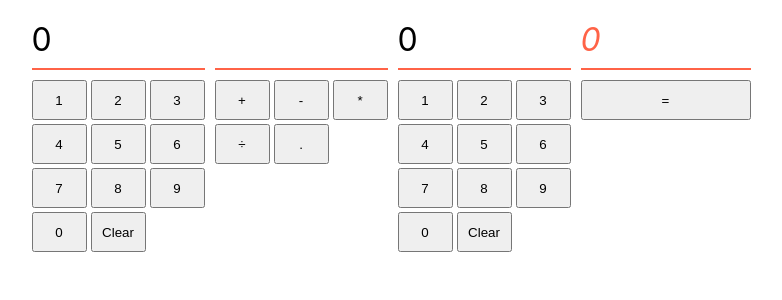
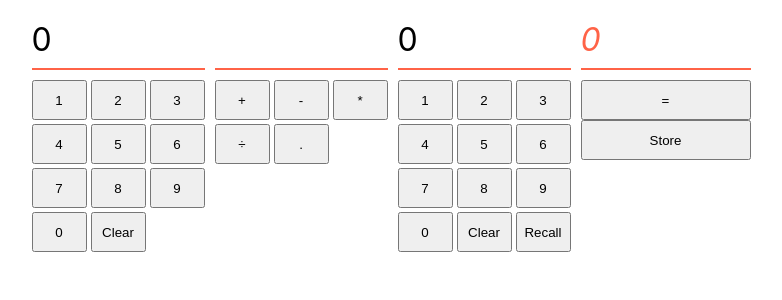
Before and after one commit to boolean-uk/react-state-calculator, a React (Vite) app: page / in a window 1280 px wide. Shown: the top 300 px of the page, without its empty margins (249-1031 px from the left). Built offline with nearby package versions, Linux system fonts and the light colour scheme.

Commit message:
some extenstion result added

```diff
--- a/src/App.jsx
+++ b/src/App.jsx
@@ -107,15 +107,19 @@ function App() {
             </button>
           ))}
           <button onClick={handleClearClick}>Clear</button>
+          <button onClick={handleClearClick}>Recall</button>
         </div>
       </div>
       <div className="panel answer">
         <p>0</p>
         <div>
           <button onClick={handleEqualsClick}>=</button>
+          <button onClick={handleClearClick}>Store</button>
         </div>
       </div>
+
     </div>
+
   )
 }
 
```
Also changed, not shown: result2.png (added).
